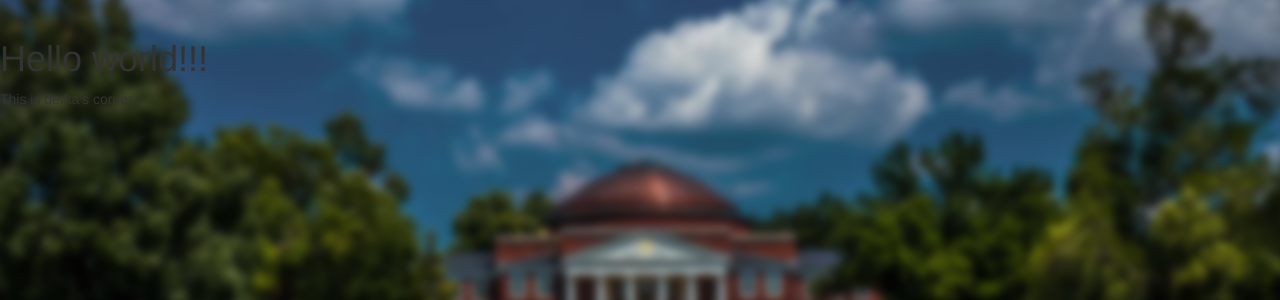
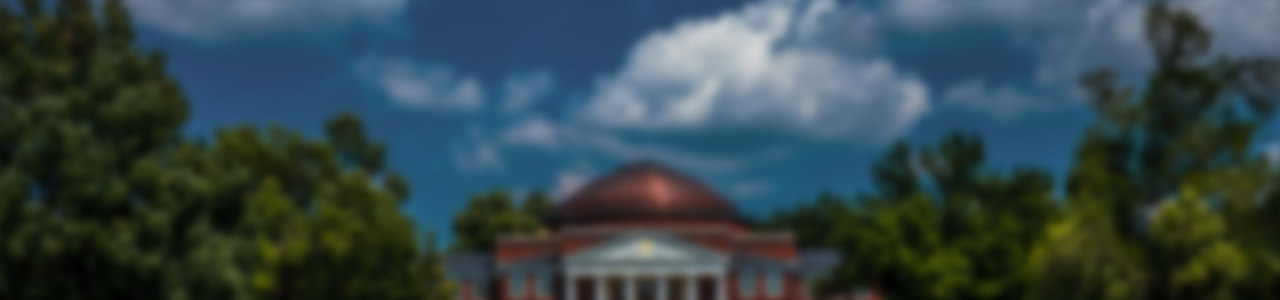
Before and after one commit to lukasfox23/myADVISE, a Django app: page /about/ in a window 1280 px wide. Shown: the part 51-351 px from the top of the page. Run offline with Django 3.2, Linux system fonts and the light colour scheme; some libraries are stand-ins or nearby versions.

Commit message:
Fixed home page return

```diff
--- a/basic/templates/basic/about.html
+++ b/basic/templates/basic/about.html
@@ -1,5 +1,3 @@
 {% extends "basic/header.html" %}
 {% block content %}
-<h1>Hello world!!!</h1>
-<p>This is derka's corner.</p>
 {% endblock %}
--- a/basic/templates/basic/header.html
+++ b/basic/templates/basic/header.html
@@ -32,7 +32,7 @@
                     <span class="icon-bar"></span>
                     <span class="icon-bar"></span>
                 </button>
-                <a class="navbar-brand" href="#" color="white">UNIVERSITY OF LOUISVILLE</a>
+                <a class="navbar-brand" href="/" color="white">UNIVERSITY OF LOUISVILLE</a>
             </div>
             <!-- Collect the nav links, forms, and other content for toggling -->
             <div class="collapse navbar-collapse" id="bs-example-navbar-collapse-1">
```
